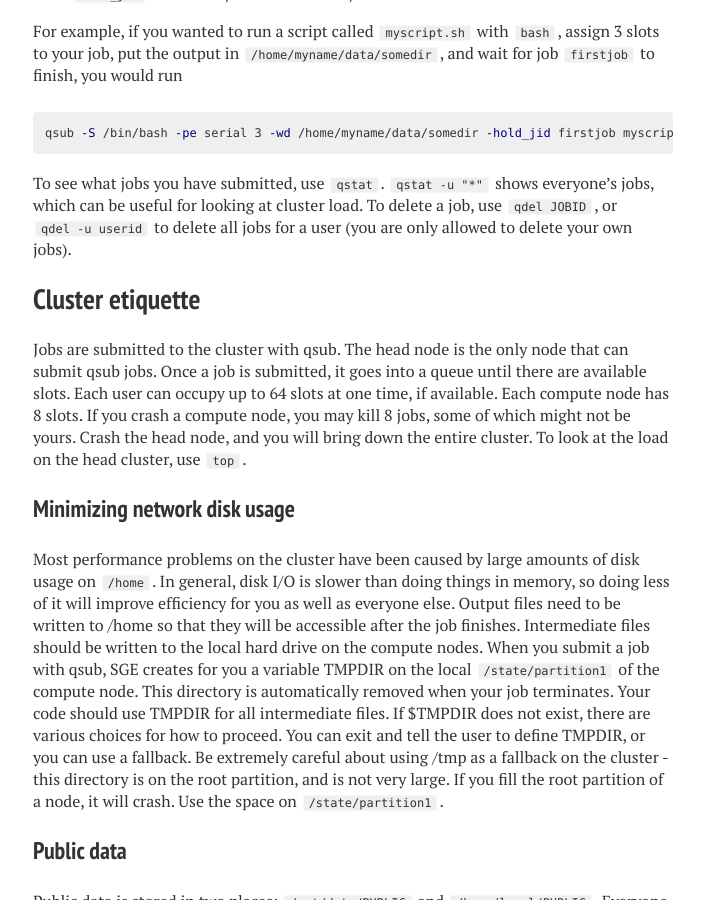
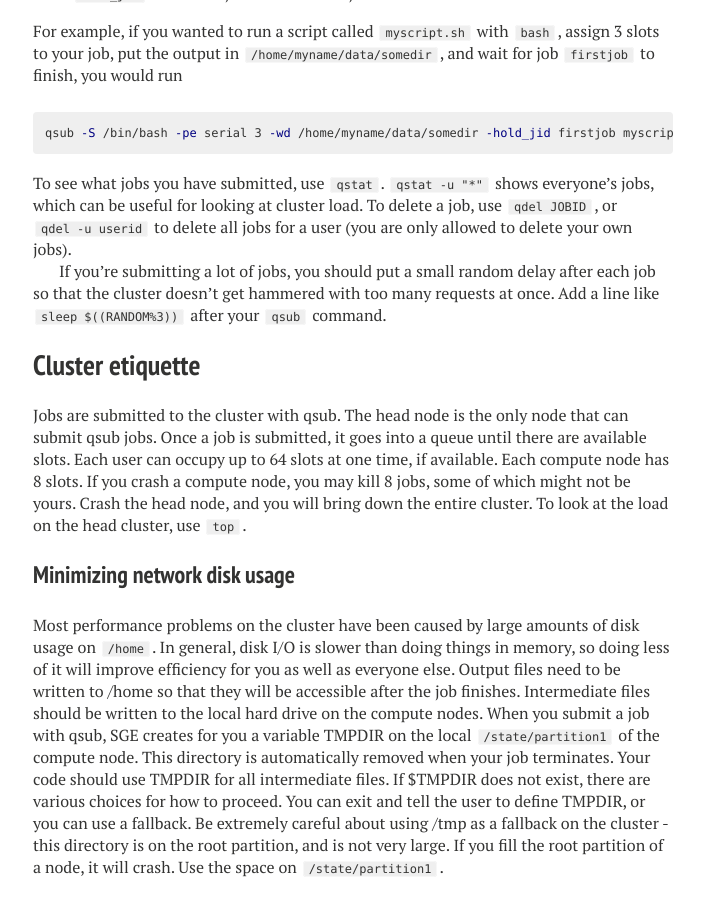
Before and after one commit to bkandel/PICSL_Howto, a Jekyll site: the page built from cluster-usage.md, in a window 1280 px wide and 900 px high, scrolled down 1527 px. Shown: the whole window, without its empty margins (287-991 px from the left). Built offline with Jekyll 4.4.1, drawn with Linux system fonts in a browser that asks for light colours; nearby versions of some CDN libraries.

Commit message:
Pause after submitting jobs.

```diff
--- a/cluster-usage.md
+++ b/cluster-usage.md
@@ -52,6 +52,8 @@ qsub -S /bin/bash -pe serial 3 -wd /home/myname/data/somedir -hold_jid firstjob
 {% endhighlight %}
 
 To see what jobs you have submitted, use `qstat`. `qstat -u "*"` shows everyone's jobs, which can be useful for looking at cluster load.  To delete a job, use `qdel JOBID`, or `qdel -u userid` to delete all jobs for a user (you are only allowed to delete your own jobs).
+
+If you're submitting a lot of jobs, you should put a small random delay after each job so that the cluster doesn't get hammered with too many requests at once. Add a line like `sleep $((RANDOM%3))` after your `qsub` command.
 
 ## Cluster etiquette
 
```
